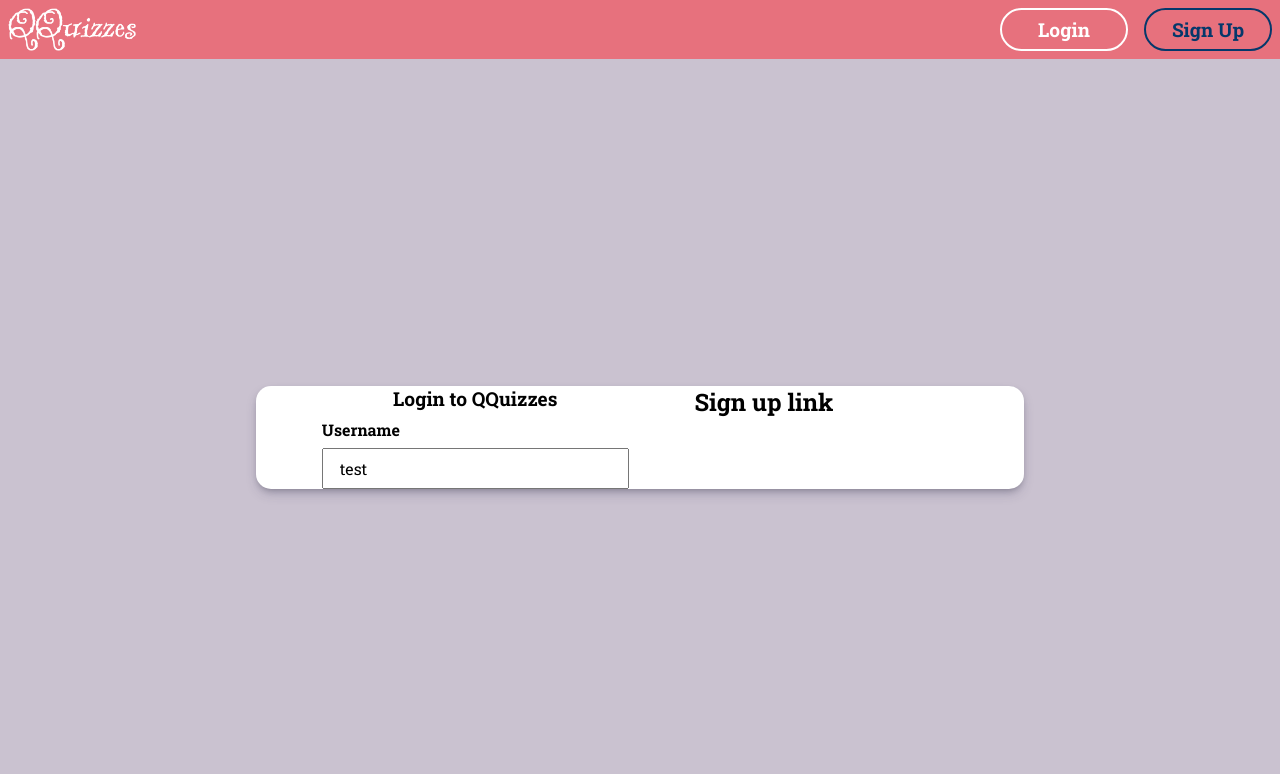
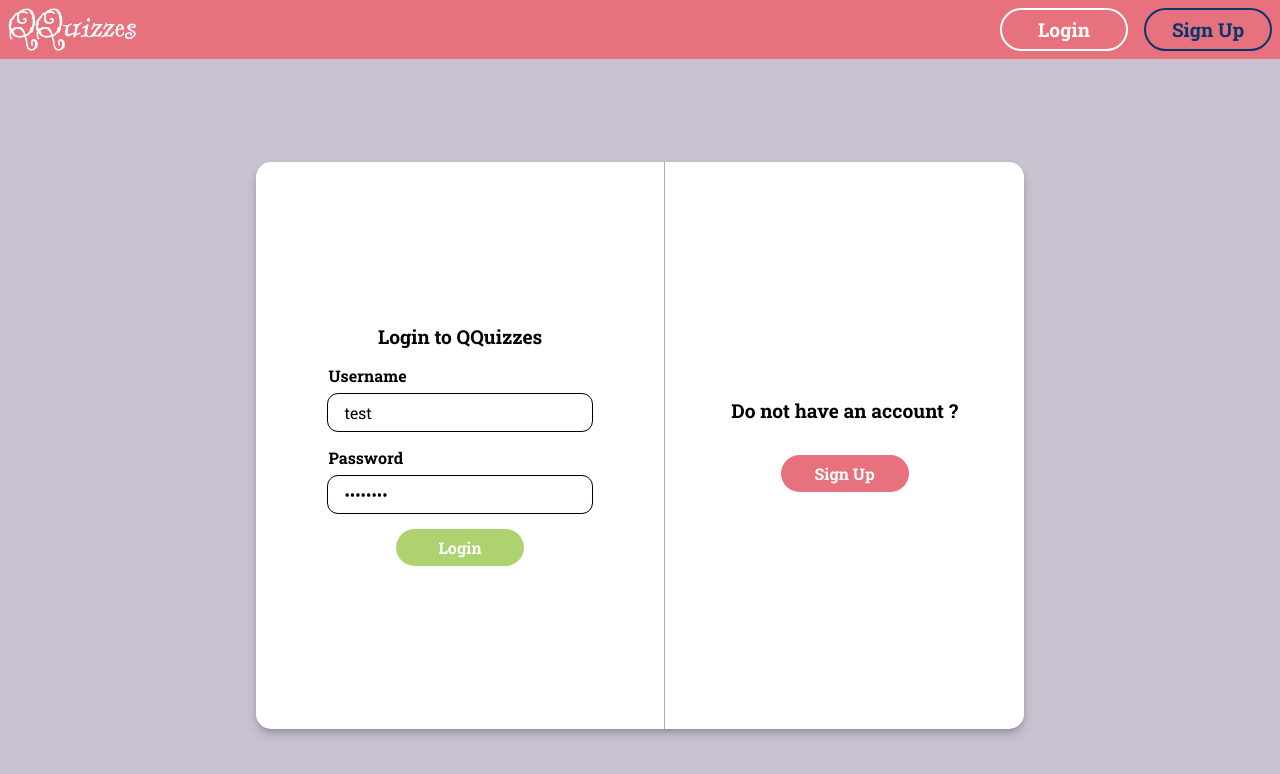
Before and after one commit to NhatPhucNguyen/QQuizzes_Frontend_React, a React (Vite) app: page /auth in a window 1280 px wide. Shown: the top 774 px of the page. Built offline with nearby package versions, Linux system fonts and the light colour scheme; a web font is replaced by a local one.

Commit message:
modify introduction content, create Authentication Page with Login and SignUp Form

```diff
--- a/src/components/AuthForm/FormController.tsx
+++ b/src/components/AuthForm/FormController.tsx
@@ -1,32 +1,46 @@
-import { styled } from "styled-components"
+import { styled } from "styled-components";
 
 type FormControllerProps = {
-    label:string,
-    name:string,
-    type:string,
-    placeHolder?:string;
-}
+    label: string;
+    name: string;
+    id?: string;
+    type: string;
+    value?: string;
+    placeHolder?: string;
+};
 const ControllerContainer = styled.div`
     display: flex;
     flex-direction: column;
     gap: 0.5em;
     width: 70%;
-`
+`;
 const Label = styled.label`
     font-weight: bold;
-`
+`;
 const FormInput = styled.input`
     font-size: inherit;
     font-family: inherit;
     padding: 0.5rem 1rem;
-`
-function FormController(props:FormControllerProps) {
-  return (
-    <ControllerContainer>
-        <Label>{props.label}</Label>
-        <FormInput type="text" value={"test"}></FormInput>
-    </ControllerContainer>
-  )
+    outline: solid 1px #000000;
+    border: none;
+    &:focus {
+        outline: solid 2px #e7717d;
+    }
+    border-radius: 10px;
+`;
+function FormController(props: FormControllerProps) {
+    return (
+        <ControllerContainer>
+            <Label htmlFor={props.id}>{props.label}</Label>
+            <FormInput
+                type={props.type}
+                value={props.value}
+                placeholder={props.placeHolder}
+                name={props.name}
+                id={props.id}
+            ></FormInput>
+        </ControllerContainer>
+    );
 }
 
-export default FormController
+export default FormController;
--- a/src/components/AuthForm/LoginForm.tsx
+++ b/src/components/AuthForm/LoginForm.tsx
@@ -1,16 +1,23 @@
-import { styled } from "styled-components";
-import { FormLayout } from ".";
+import { FormLayout, FormTitle, LoginButton } from ".";
 import FormController from "./FormController";
-const Title = styled.span`
-    font-size: 1.2rem;
-    text-align: center;
-    font-weight: bold;
-`
+
 const LoginForm = () => {
     return (
         <FormLayout>
-            <Title>Login to QQuizzes</Title>
-            <FormController name="username" label="Username" type="text"/>
+            <FormTitle>Login to QQuizzes</FormTitle>
+            <FormController
+                name="username"
+                label="Username"
+                type="text"
+                value="test"
+            />
+            <FormController
+                name="password"
+                label="Password"
+                type="password"
+                value="password"
+            />
+            <LoginButton type="submit">Login</LoginButton>
         </FormLayout>
     );
 };
--- a/src/components/AuthForm/LoginLayout.tsx
+++ b/src/components/AuthForm/LoginLayout.tsx
@@ -1,11 +1,12 @@
 import { AuthLayout } from ".";
 import LoginForm from "./LoginForm";
+import SwitchForm from "./SwitchForm";
 
 const LoginLayout = () => {
     return (
         <AuthLayout>
             <LoginForm />
-            <h2>Sign up link</h2>
+            <SwitchForm />
         </AuthLayout>
     );
 };
--- /dev/null
+++ b/src/components/AuthForm/SignUpForm.tsx
@@ -0,0 +1,18 @@
+import { FormLayout, FormTitle, SignUpButton } from "."
+import FormController from "./FormController"
+
+const SignUpForm = () => {
+  return (
+    <FormLayout>
+        <FormTitle>Sign Up to QQuizzes</FormTitle>
+        <FormController type="text" label="Full Name" name="fullName"/>
+        <FormController type="text" label="Username" name="username"/>
+        <FormController type="text" label="Password" name="password"/>
+        <FormController type="text" label="Email" name="email"/>
+        <FormController type="text" label="Purpose" name="purpose"/>
+        <SignUpButton>Sign Up</SignUpButton>
+    </FormLayout>
+  )
+}
+
+export default SignUpForm
--- /dev/null
+++ b/src/components/AuthForm/SignUpLayout.tsx
@@ -0,0 +1,14 @@
+import { AuthLayout } from ".";
+import SignUpForm from "./SignUpForm";
+import SwitchForm from "./SwitchForm";
+
+const SignUpLayout = () => {
+    return (
+        <AuthLayout formName="SignUp">
+            <SignUpForm />
+            <SwitchForm />
+        </AuthLayout>
+    );
+};
+
+export default SignUpLayout;
--- /dev/null
+++ b/src/components/AuthForm/SwitchForm.tsx
@@ -0,0 +1,41 @@
+import { styled } from "styled-components";
+import { LoginButton, SignUpButton } from ".";
+import { useContext } from "react";
+import { AuthFormContext } from "../../context/AuthFormContext";
+
+const SwitchFormContainer = styled.div`
+    display: flex;
+    flex-direction: column;
+    align-items: center;
+    justify-content: center;
+    gap: 2rem;
+    text-align: center;
+    border-left: 1px solid #acacac;
+`;
+const Title = styled.span`
+    font-size: 1.2rem;
+    text-align: center;
+    font-weight: bold;
+`;
+const SwitchForm = () => {
+    const authFormContext = useContext(AuthFormContext);
+    const handleClick = () => {
+        authFormContext.setIsSwitch(!authFormContext.isSwitch);
+    };
+    return (
+        <SwitchFormContainer>
+            <Title>
+                {authFormContext.isSwitch
+                    ? "Already have an account ?"
+                    : "Do not have an account ?"}
+            </Title>
+            {authFormContext.isSwitch ? (
+                <LoginButton onClick={handleClick}>Login</LoginButton>
+            ) : (
+                <SignUpButton onClick={handleClick}>Sign Up</SignUpButton>
+            )}
+        </SwitchFormContainer>
+    );
+};
+
+export default SwitchForm;
--- a/src/components/AuthForm/index.tsx
+++ b/src/components/AuthForm/index.tsx
@@ -1,32 +1,80 @@
-import { styled } from "styled-components";
+import { keyframes, styled } from "styled-components";
 import LoginLayout from "./LoginLayout";
+import SignUpLayout from "./SignUpLayout";
+import { useState } from "react";
+import { AuthFormContext } from "../../context/AuthFormContext";
+
+const moveDown = keyframes`
+    from{
+        opacity: 0;
+        transform: translateY(-10px);
+    }
+    to{
+        opacity: 1;
+        transform: translateY(0);
+    }
+`
+
 const MainContainer = styled.div`
     display: flex;
     justify-content: center;
     align-items: center;
     height: inherit;
 `;
-export const AuthLayout = styled.div`
+export const AuthLayout = styled.div<{formName?:string;}>`
     display: grid;
     grid-template-columns: auto auto;
     width: 60%;
+    height: ${props=>props.formName === "SignUp" ? "max-height" : "80%"};
     background-color: #ffffff;
     box-shadow: rgba(50, 50, 93, 0.25) 0px 6px 12px -2px,
         rgba(0, 0, 0, 0.3) 0px 3px 7px -3px;
     border-radius: 15px;
+    animation: ${moveDown} .4s ease-in-out;
 `;
 export const FormLayout = styled.form`
     display: flex;
     flex-direction: column;
     align-items: center;
-    gap: 0.5rem;
+    justify-content: center;
+    gap: 1rem;
     width: 100%;
+    padding: 1rem;
+`;
+export const LoginButton = styled.button`
+    background-color: #afd270;
+    font-size: inherit;
+    font-family: inherit;
+    width: 8rem;
+    padding: 0.5rem;
+    border: none;
+    border-radius: 50px;
+    color: #ffffff;
+    font-weight: bolder;
+    &:hover {
+        cursor: pointer;
+        background-color: #8ac222;
+    }
+`;
+export const SignUpButton = styled(LoginButton)`
+    background-color: #e7717d;
+    &:hover {
+        background-color: #fc4658;
+    }
+`;
+export const FormTitle = styled.span`
+    font-size: 1.2rem;
+    text-align: center;
+    font-weight: bold;
 `;
 const AuthForm = () => {
+    const [isSwitch, setIsSwitch] = useState(false);
     return (
-        <MainContainer>
-            <LoginLayout />
-        </MainContainer>
+        <AuthFormContext.Provider value={{ isSwitch, setIsSwitch }}>
+            <MainContainer>
+                {isSwitch ? <SignUpLayout /> : <LoginLayout />}
+            </MainContainer>
+        </AuthFormContext.Provider>
     );
 };
 
--- a/src/components/Introduction/index.tsx
+++ b/src/components/Introduction/index.tsx
@@ -5,8 +5,11 @@ const IntroTitle = styled.span`
     font-family: "Slackey", cursive;
     font-size: 3.5rem;
     color: #05386b;
-    @media only screen and (${devices.phones}) {
-        font-size: 2.5rem;
+    @media only screen and (${devices.phones}) and (${devices.laptops}){
+        font-size: 2rem;
+    }
+    @media only screen and (${devices.laptops}){
+        font-size: 2rem;
     }
 `;
 const BriefDesc = styled.span`
@@ -16,8 +19,11 @@ const BriefDesc = styled.span`
     padding: 0.5rem;
     background-color: rgb(126, 104, 90, 0.3);
     border-radius: 25px;
+    @media only screen and (${devices.laptops}){
+        font-size: 1%.5rem;
+    }
     @media only screen and (${devices.phones}) {
-        font-size: 1.5rem;
+        font-size: 1.2rem;
     }
 `;
 const KeyWord = styled.span`
--- a/src/components/Layout/index.tsx
+++ b/src/components/Layout/index.tsx
@@ -4,7 +4,7 @@ import Navbar from "../Navbar";
 const Container = styled.div`
     display: flex;
     flex-direction: column;
-    gap: 1rem;
+    gap: 2rem;
     height: inherit;
 `;
 const Layout = ({ children }: { children?: React.ReactNode }) => {
--- /dev/null
+++ b/src/context/AuthFormContext.ts
@@ -0,0 +1,8 @@
+import { Dispatch, SetStateAction, createContext } from "react";
+
+type defaultValue = {
+    isSwitch: boolean;
+    setIsSwitch: Dispatch<SetStateAction<boolean>>;
+};
+
+export const AuthFormContext = createContext({} as defaultValue);
--- a/src/pages/Authentication.tsx
+++ b/src/pages/Authentication.tsx
@@ -1,4 +1,3 @@
-import { styled } from "styled-components";
 import Layout from "../components/Layout";
 import AuthForm from "../components/AuthForm";
 const Authentication = () => {
--- a/src/pages/Home.tsx
+++ b/src/pages/Home.tsx
@@ -10,13 +10,16 @@ const Container = styled.div`
     text-align: center;
     gap: 4em;
     height: inherit;
+    @media only screen and (${devices.phones}){
+        gap: 2rem;
+    }
 `;
 const ButtonContainer = styled.div`
     display: flex;
     flex-direction: row;
     gap: 1em;
     @media only screen and (${devices.tablets}) {
-        flex-direction: column;
+        flex-direction: row;
     }
 `;
 const CreateButton = styled.button`
@@ -36,6 +39,11 @@ const CreateButton = styled.button`
         transform: translateY(6px);
         border-bottom: 2px solid #989898;
         cursor: pointer;
+    }
+    @media only screen and (${devices.phones}){
+        font-size: 1.2rem;
+        width: 9rem;
+        padding: 0rem;
     }
 `;
 const JoinGameButton = styled(CreateButton)`
```
